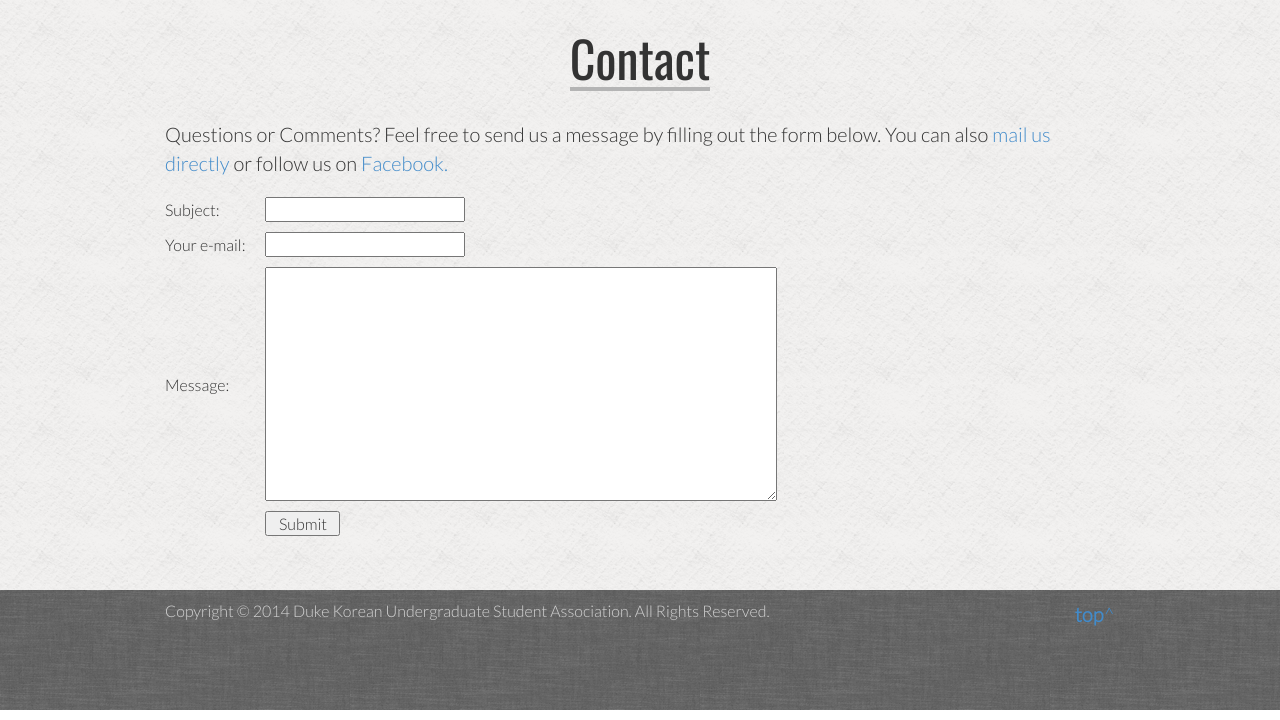
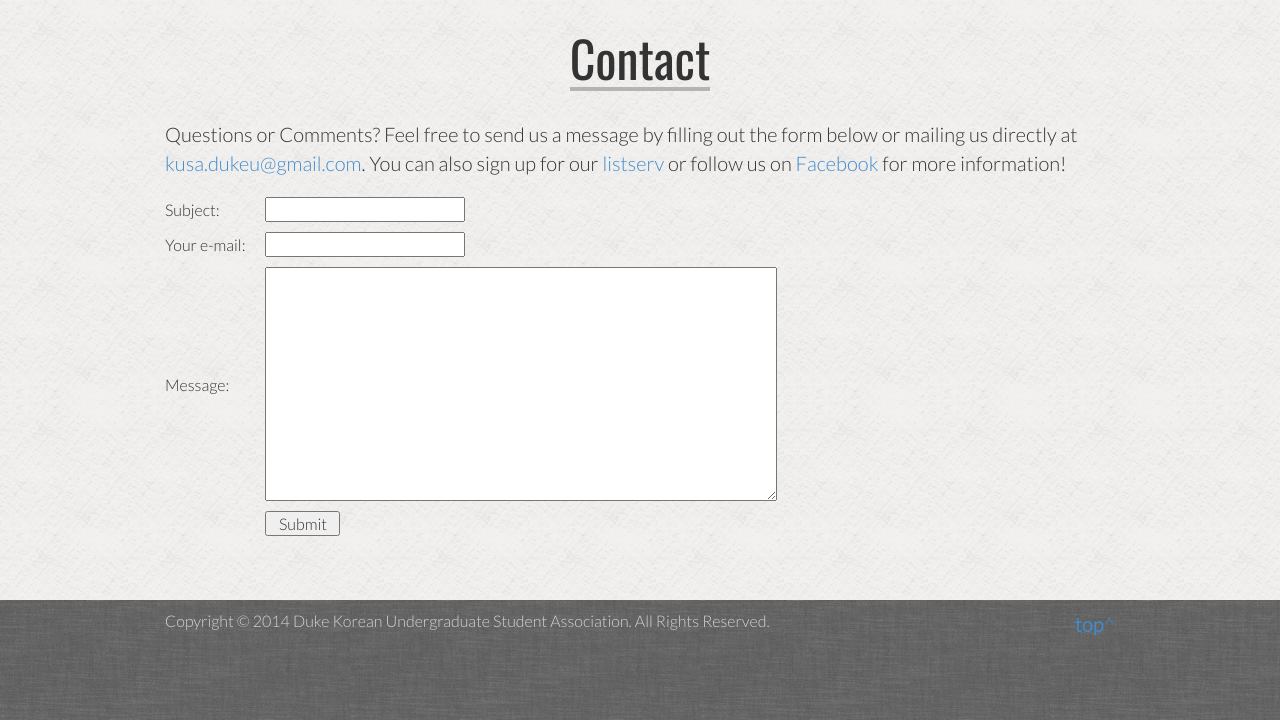
Before and after one commit to lees28/kusaweb, a Django app: page / in a window 1280 px wide. Shown: the part 3060-3780 px from the top of the page. Run offline with Django 3.2, Linux system fonts and the light colour scheme; parts of the project's set-up code (start-up, migrations or seed data) failed here and were passed over; some libraries are stand-ins or nearby versions.

Commit message:
optimizing website by scaling images; added listserv link

```diff
--- a/KUSAapp/static/css/style.css
+++ b/KUSAapp/static/css/style.css
@@ -135,7 +135,6 @@ p {
 
 /* carousel */
 #carousel {
-	background-image:url("../images/nasty_fabric.png");
 	height:			  600px;
 }
 #carousel-and-nav {
@@ -419,7 +418,7 @@ p {
 
 #contact {
 	/*background-color:#FFFFFF;*/
-	height: 590px;
+	height: 600px;
 	margin: 0 auto;
 	background-image:url("../images/witewall_3.png");
 }
--- a/templates/english.html
+++ b/templates/english.html
@@ -82,7 +82,7 @@
 				<h1>Contact</h1>
 			</div>
 			<div class="section-content">
-				<p>Questions or Comments? Feel free to send us a message by filling out the form below. You can also <a href="mailto:kusa.dukeu@gmail.com">mail us directly</a> or follow us on <a href="https://www.facebook.com/DukeKUSA">Facebook.</a></p>
+				<p>Questions or Comments? Feel free to send us a message by filling out the form below or mailing us directly at <a href="mailto:kusa.dukeu@gmail.com">kusa.dukeu@gmail.com</a>. You can also sign up for our <a href="https://docs.google.com/forms/d/1YCBcHm1zeJMOeasZWIATjGjWNZA_Dddd2cPKkGmGxSI/viewform" target="_blank">listserv</a> or follow us on <a href="https://www.facebook.com/DukeKUSA" target="_blank">Facebook</a> for more information!</p>
 			    {% if errors %}
 			        <ul>
 			            {% for error in errors %}
--- a/templates/photos.html
+++ b/templates/photos.html
@@ -20,7 +20,7 @@
 		    			<td>
 		    				<a class="fancybox" rel="group" href="#horse">
 						    	<div class="title-img">
-						    		<img src="https://fbcdn-sphotos-e-a.akamaihd.net/hphotos-ak-xaf1/t1.0-9/1948111_588263324590863_1194254340_n.jpg" >
+						    		<img src="{{ STATIC_URL }}images/year_horse.jpg" >
 						    	</div>
 					    		<h4>Year of the Horse</h4>
 						    </a>
```
Also changed, not shown: KUSAapp/static/images/KUSA_logo.jpg, KUSAapp/static/images/nasty_fabric.png (deleted), KUSAapp/static/images/snl.jpg (added), KUSAapp/static/images/year_horse.jpg (added).
